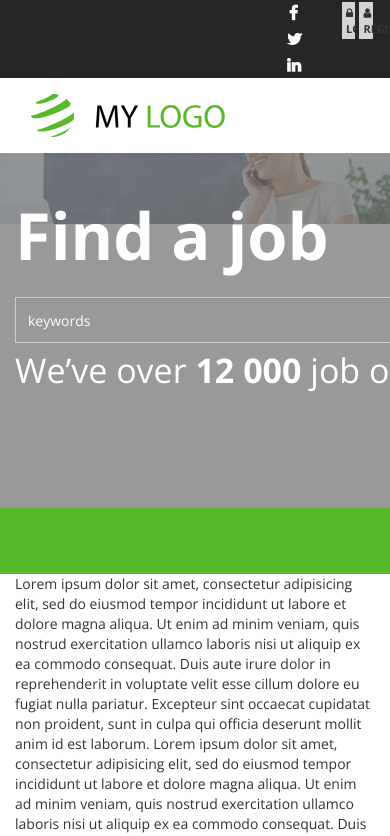
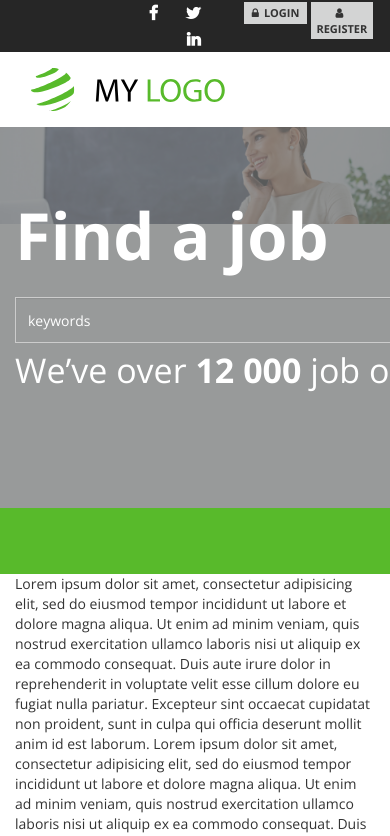
Before and after one commit to AndrewDuarte/sample-one, a plain HTML site: page index.html in a window 390 px wide. Shown: the top 836 px of the page. Drawn offline with nearby package versions, Linux system fonts and the light colour scheme.

Commit message:
Header bar icons
Corrected responsiveness for mobile.

```diff
--- a/index.html
+++ b/index.html
@@ -30,7 +30,7 @@
 		<div class="container">
 			<div class="row">
 				<!-- Socail Icons -->
-				<div class="col-xs-offset-8 col-sm-offset-8 col-md-offset-8 col-lg-offset-8 col-xs-2 col-sm-2 col-md-2 col-lg-2 text-right">
+				<div class="col-xs-offset-3 col-sm-offset-8 col-md-offset-8 col-lg-offset-8 col-xs-4 col-sm-2 col-md-2 col-lg-2 text-right">
 					<!-- Facebook Icon -->
 					<a href="https://www.facebook.com/" target="_blank">
 					<i class="fa fa-facebook social-icon" aria-hidden="true"></i></a>
@@ -42,7 +42,7 @@
 					<i class="fa fa-linkedin social-icon" aria-hidden="true"></i></a>
 				</div>
 				<!-- Login / Register -->
-				<div class="col-xs-2 col-sm-2 col-md-2 col-lg-2">
+				<div class="col-xs-5 col-sm-2 col-md-2 col-lg-2">
 					<!-- Login -->
 					<a href="/">
 					<div class="col-xs-6 col-sm-6 col-md-6 col-lg-6 text-center member-btn">
```
